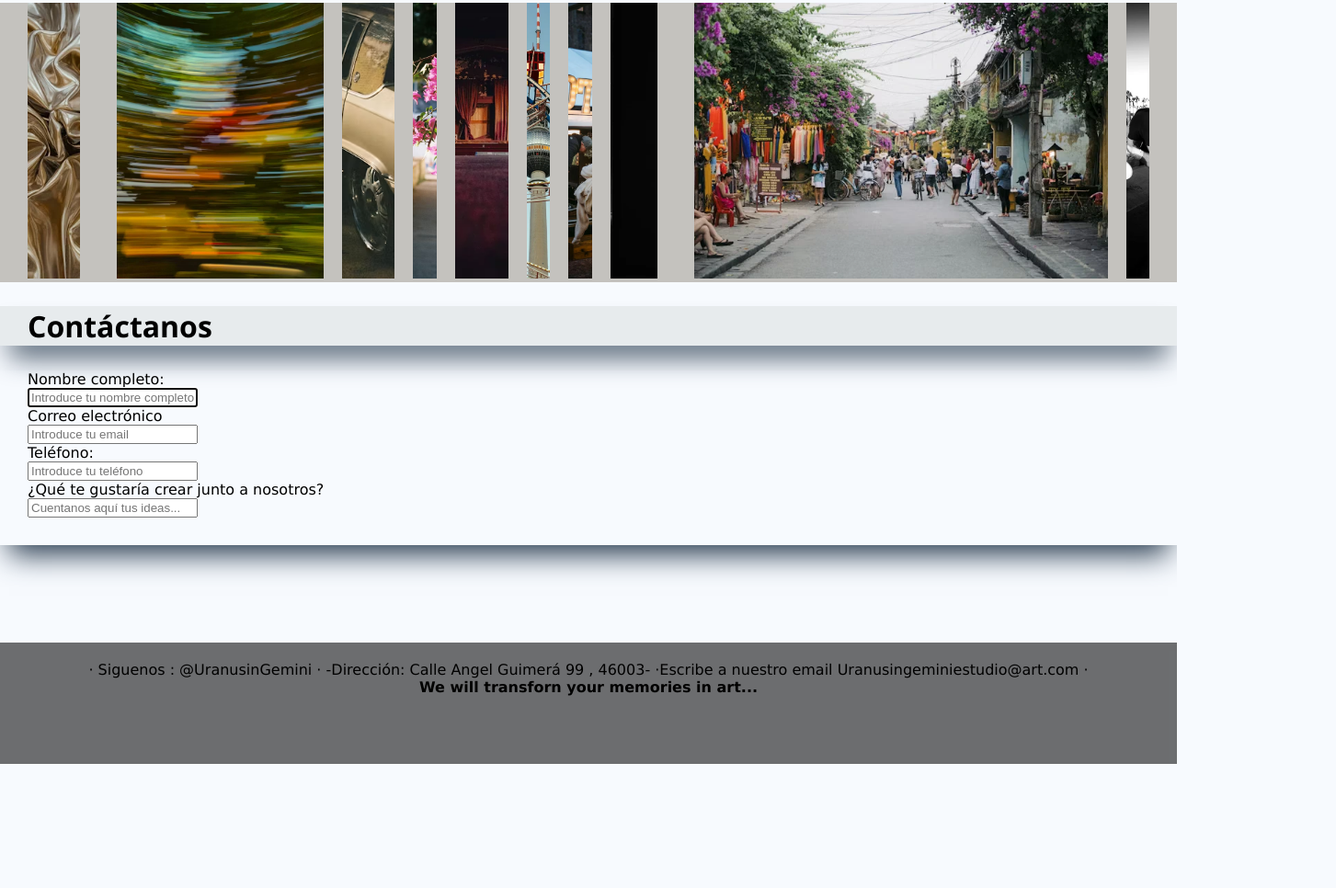
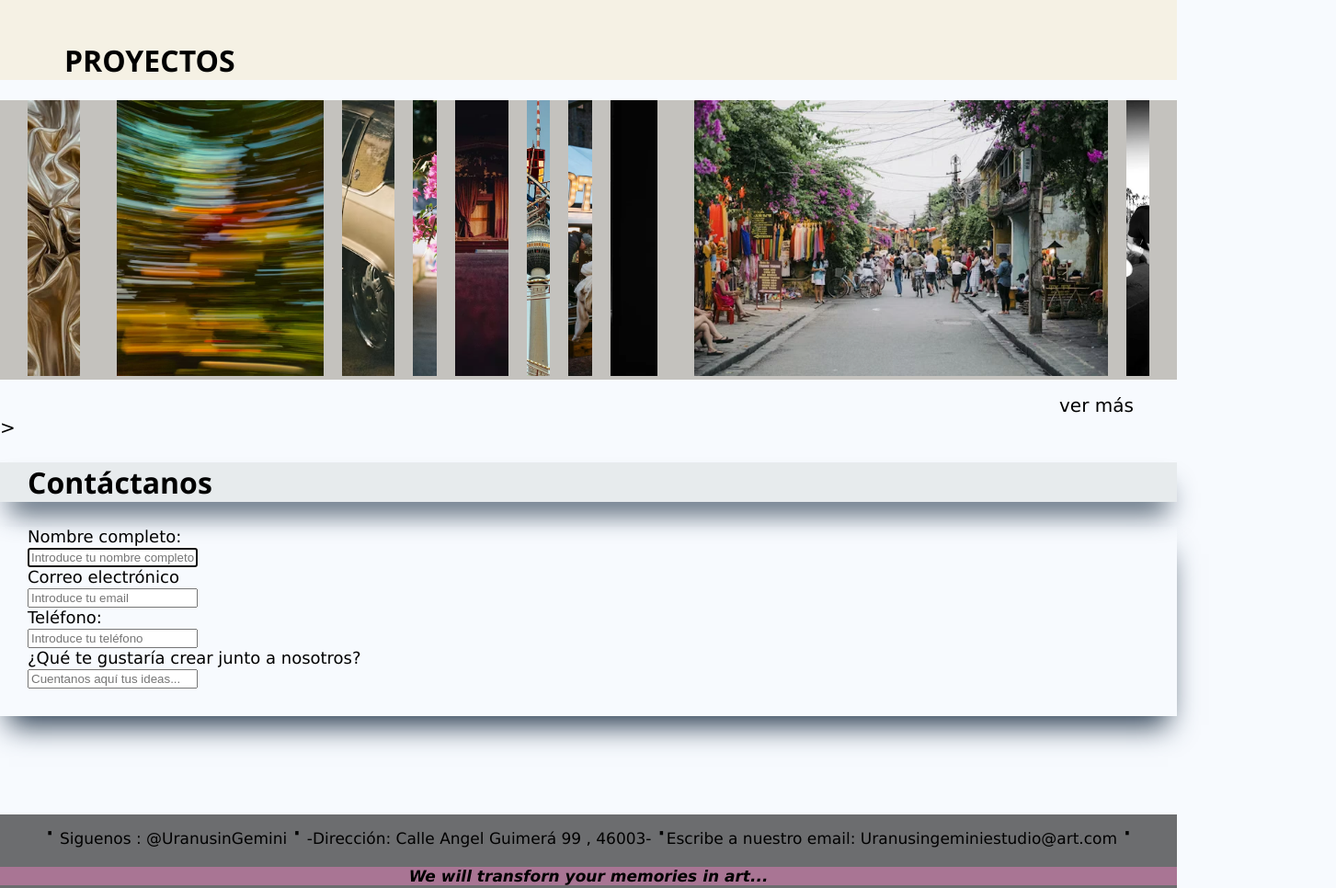
Before and after one commit to DiazCh99/ACT--VSC, a plain HTML site: page index.html in a window 1280 px wide. Shown: the part 1833-2799 px from the top of the page at 92% size, 1453 px wide, since content can reach past the window. Before the commit the page ends 2664 px from the top, so only its background shows below. Drawn offline with Linux system fonts and the light colour scheme.

Commit message:
Somechanges

```diff
--- a/index.html
+++ b/index.html
@@ -83,6 +83,7 @@
 </ul>
 </p>
 </section>
+<a href="/views/proyectos.html"><span id="vermas">ver más ></span></a>
 </hr>
 </hr>
 </hr>
@@ -108,14 +109,14 @@
 
 <footer>
 <p id="direccion">
-   ·  Siguenos : @UranusinGemini ·
+   <span id="punto">·</span>  Siguenos : @UranusinGemini <span id="punto">·</span>
    -Dirección: Calle Angel Guimerá 99 , 46003-
-   <a href="mailto: Uranusingemini@art.com">·Escribe a nuestro email Uranusingeminiestudio@art.com ·</a>
+   <a href="mailto: Uranusingemini@art.com"><span id="punto">·</span>Escribe a nuestro email: Uranusingeminiestudio@art.com <span id="punto">·</span></a>
+</p>
+
+<p id="fra1"><strong>We will transforn your memories in art...</strong></p>
 </br>
 
-<strong>We will transforn your memories in art...</strong></p>
-</br>
-</br>
 
 
 </footer>
--- a/style.css
+++ b/style.css
@@ -37,7 +37,7 @@ ul{
     padding-top: 0;
     border: 20px;
     border-top: 0;
-    margin-top: 0;
+    margin-top: 0px;
     margin-bottom: 0;
     padding-bottom: 0;
     list-style-type: none;
@@ -49,6 +49,7 @@ ul{
     background-color: #00000037;
     background-size: 100px;
     list-style-type: none;
+    font-size: 17px;
 
 }
 
@@ -67,17 +68,16 @@ main{
 
 }
 
-main> h1{
 
-}
 
 #conocenos{
     padding: var(--spacing);
     text-align: right;
 font-family: 'Lucida Sans', 'Lucida Sans Regular', 'Lucida Grande', 'Lucida Sans Unicode', Geneva, Verdana, sans-serif;
-padding-left: 700px;
+padding-left: 900px;
 padding-top: 200px;
 color: #000000;
+font-size: 17px;
 }
 
 main> img{
@@ -144,7 +144,7 @@ h2{
 form{
     padding-left:30px;
     padding-bottom: 30px;
-    font-size: 2m;
+    font-size: 18px;
     font-family: 'Lucida Sans', 'Lucida Sans Regular', 'Lucida Grande', 'Lucida Sans Unicode', Geneva, Verdana, sans-serif;
     box-shadow: rgb(38, 57, 77) 0px 20px 30px -10px;
 
@@ -165,17 +165,61 @@ section#fotos img{
 
 }
 
+#vermas{
+
+    font-size: 20px;
+    text-shadow: #000000;
+    font-family: 'Lucida Sans', 'Lucida Sans Regular', 'Lucida Grande', 'Lucida Sans Unicode', Geneva, Verdana, sans-serif;
+    padding: 5%;
+    padding-left: 90%;
+    text-align: end;
+    text-weight:bold;
+
+}
+
 footer{
-    background-color: #0000008f;´
-    padding-top: 20px;
-    padding-bottom: 20px;
-    text-aling: center;
+    background-color: #0000008f;
     font-family:'Lucida Sans', 'Lucida Sans Regular', 'Lucida Grande', 'Lucida Sans Unicode', Geneva, Verdana, sans-serif;
+text-align: center;
+font-size: 17px;
+border-top: none;
+}
+
+#direccion{
+    text-align: center;
+    border-top: 20%;
+}
+
+#fra1{
+    background-color:rgba(255, 127, 200, 0.415);
+    border-top: 50%;
+   font-style: italic;
+   text-align:center;
+   vertical-align: sub;
+   padding-bottom: none;
+   margin-bottom: 0%;
+
+}
+
+#punto{
+    text-weight: bold;
+    font-size: 2em;
+    vertical-align: center;
 
 
 }
 
-footer> p{
-    padding-top: 20px;
-    text-align: center;
+p> .imagenesseiones{
+    display: grid;
+    grid-template-columns: 200px;
+
+
+
 }
+
+img> .imagenesseiones{
+width: 100%;
+height: 100%;
+object-fit: cover;
+    font-family:'Lucida Sans', 'Lucida Sans Regular', 'Lucida Grande', 'Lucida Sans Unicode', Geneva, Verdana, sans-serif ;
+}
```
Also changed, not shown: views/proyectos.html (added, +49 -0 lines), 1 other file.
